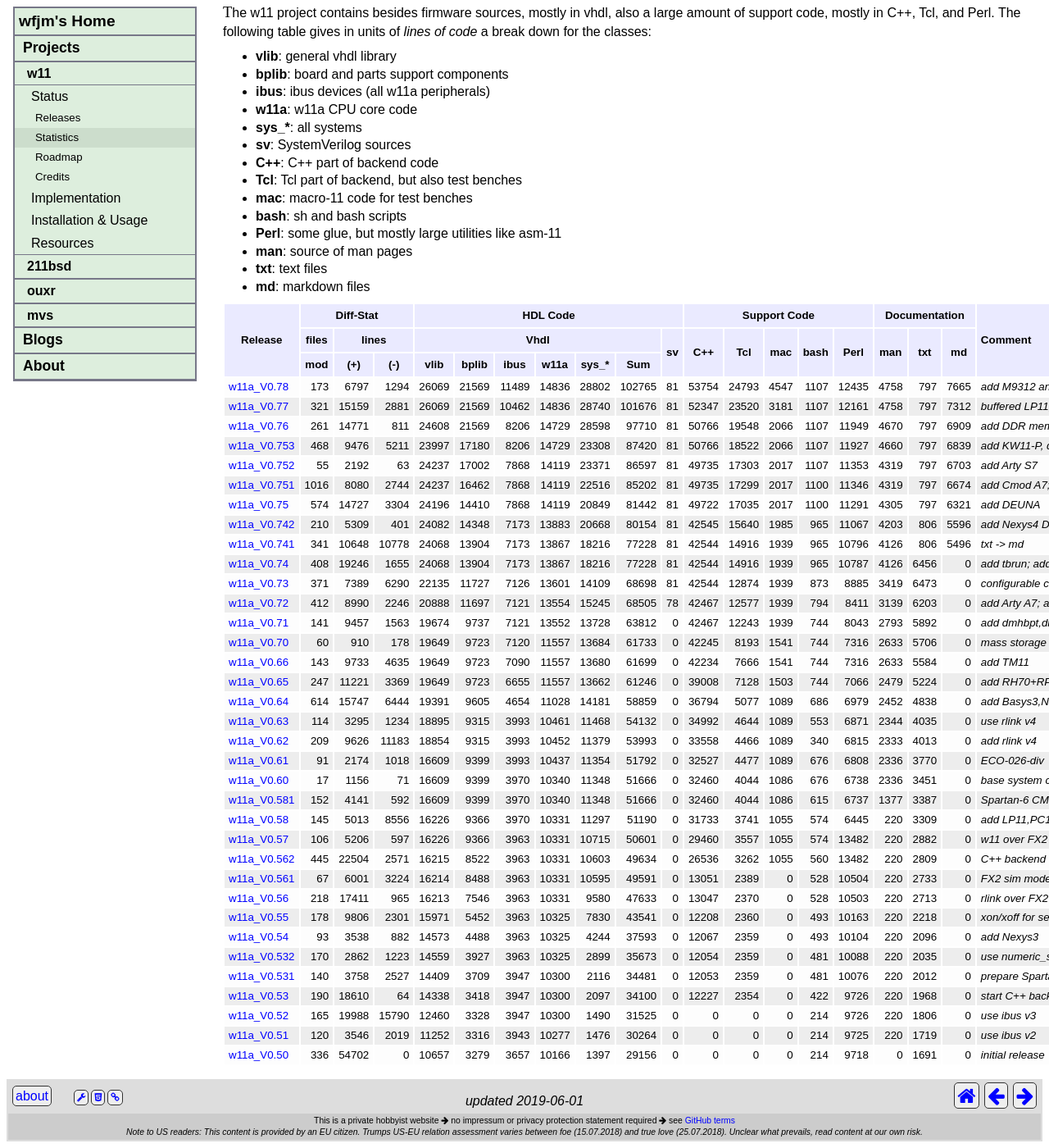
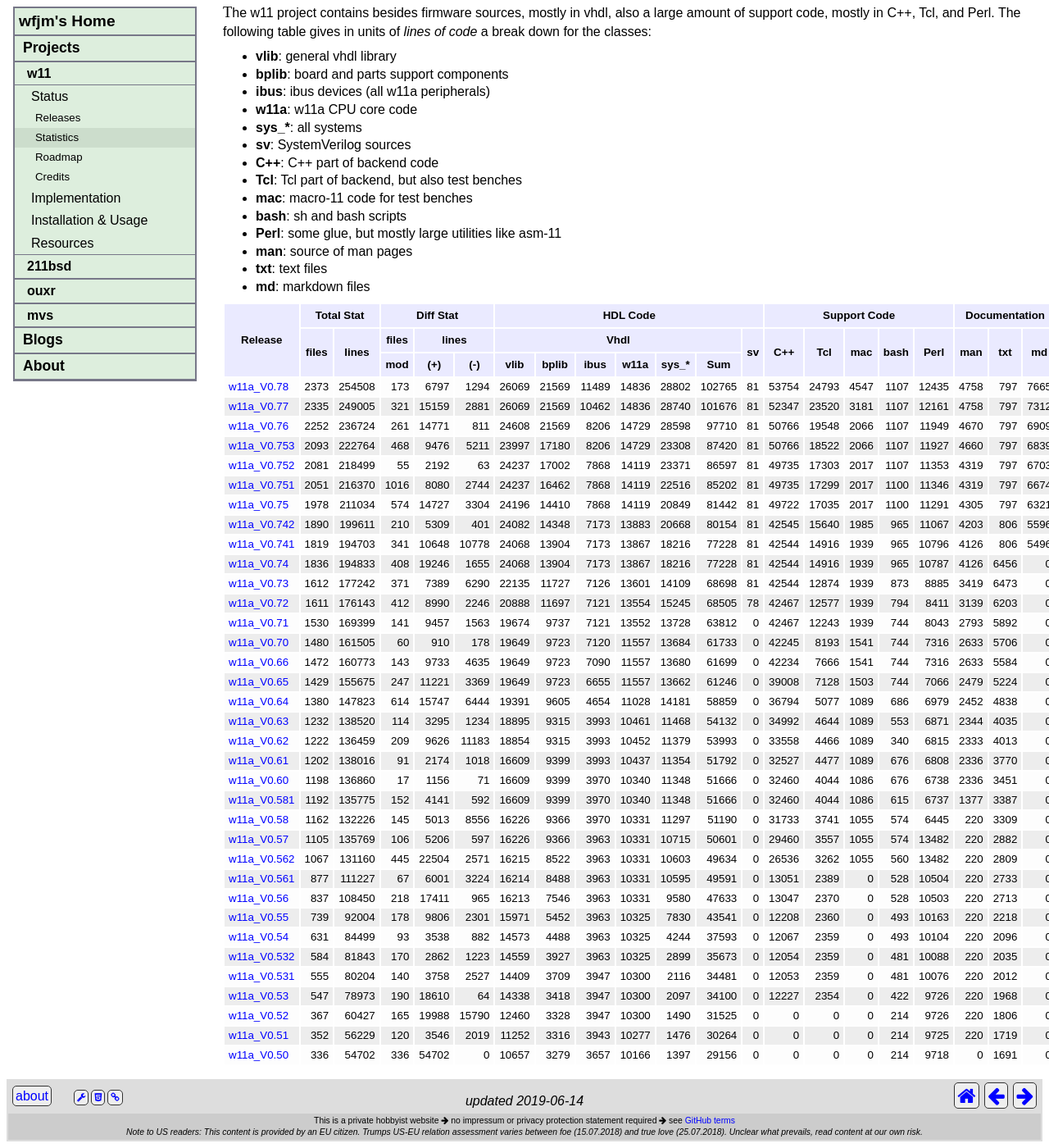
Before and after one commit to wfjm/wfjm.github.io, a Jekyll site: the page built from home/w11/proj/statistics.html, in a window 1280 px wide and 1400 px high, scrolled down 187 px. Shown: the whole window at 82% size. Built offline with Jekyll 4.4.1, drawn with Linux system fonts in a browser that asks for light colours.

Commit message:
add total stats to w11 release statistics

```diff
--- a/home/w11/proj/statistics.html
+++ b/home/w11/proj/statistics.html
@@ -2,216 +2,251 @@
 title: "Statistics"
 #
 my:
-  changedate: 2019-06-01
+  changedate: 2019-06-14
 #
   w11_tag:  https://github.com/wfjm/w11/releases/tag
 #
   stat:
   - tag: w11a_V0.78
+    tot: [2373, 254508]
     dif: [ 173,  6797, 1294]
     lan: [102765,    81, 53754, 24793,  4547,  1107, 12435,  4758,   797,  7665]
     vhd: [ 26069, 21569, 11489, 14836, 28802,102765]
     com: add M9312 and DZ11
 
   - tag: w11a_V0.77
+    tot: [2335, 249005]
     dif: [ 321, 15159, 2881]
     lan: [101676,    81, 52347, 23520,  3181,  1107, 12161,  4758,   797,  7312]
     vhd: [ 26069, 21569, 10462, 14836, 28740,101676]
     com: buffered LP11,PC11,DL11
 
   - tag: w11a_V0.76
+    tot: [2252, 236724]
     dif: [ 261, 14771, 811]
     lan: [ 97710,    81, 50766, 19548,  2066,  1107, 11949,  4670,   797,  6909]
     vhd: [ 24608, 21569,  8206, 14729, 28598, 97710]
     com: add DDR memory via MIG support
 
   - tag: w11a_V0.753
+    tot: [2093, 222764]
     dif: [ 468,  9476,  5211]
     lan: [ 87420,    81, 50766, 18522,  2066,  1107, 11927,  4660,   797,  6839]
     vhd: [ 23997, 17180,  8206, 14729, 23308, 87420]
     com: add KW11-P, dmpcnt, ram disk
 
   - tag: w11a_V0.752
+    tot: [2081, 218499]
     dif: [  55,  2192,    63]
     lan: [ 86597,    81, 49735, 17303,  2017,  1107, 11353,  4319,   797,  6703]
     vhd: [ 24237, 17002,  7868, 14119, 23371, 86597]
     com: add Arty S7
 
   - tag: w11a_V0.751
+    tot: [2051, 216370]
     dif: [1016,  8080,  2744]
     lan: [ 85202,    81, 49735, 17299,  2017,  1100, 11346,  4319,   797,  6674]
     vhd: [ 24237, 16462,  7868, 14119, 22516, 85202]
     com: add Cmod A7; GPL v3
 
   - tag: w11a_V0.75
+    tot: [1978, 211034]
     dif: [ 574, 14727,  3304]
     lan: [ 81442,    81, 49722, 17035,  2017,  1100, 11291,  4305,   797,  6321]
     vhd: [ 24196, 14410,  7868, 14119, 20849, 81442]
     com: add DEUNA
 
   - tag: w11a_V0.742
+    tot: [1890, 199611]
     dif: [ 210,  5309,   401]
     lan: [ 80154,    81, 42545, 15640,  1985,   965, 11067,  4203,   806,  5596]
     vhd: [ 24082, 14348,  7173, 13883, 20668, 80154]
     com: add Nexys4 DDR
 
   - tag: w11a_V0.741
+    tot: [1819, 194703]
     dif: [ 341, 10648, 10778]
     lan: [ 77228,    81, 42544, 14916,  1939,   965, 10796,  4126,   806,  5496]
     vhd: [ 24068, 13904,  7173, 13867, 18216, 77228]
     com: txt -> md
 
   - tag: w11a_V0.74
+    tot: [1836, 194833]
     dif: [ 408, 19246,  1655]
     lan: [ 77228,    81, 42544, 14916,  1939,   965, 10787,  4126,  6456,     0]
     vhd: [ 24068, 13904,  7173, 13867, 18216, 77228]
     com: add tbrun; add tst_sram
 
   - tag: w11a_V0.73
+    tot: [1612, 177242]
     dif: [ 371,  7389,  6290]
     lan: [ 68698,    81, 42544, 12874,  1939,   873,  8885,  3419,  6473,     0]
     vhd: [ 22135, 11727,  7126, 13601, 14109, 68698]
     com: configurable cache
 
   - tag: w11a_V0.72
+    tot: [1611, 176143]
     dif: [ 412,  8990,  2246]
     lan: [ 68505,    78, 42467, 12577,  1939,   794,  8411,  3139,  6203,     0]
     vhd: [ 20888, 11697,  7121, 13554, 15245, 68505]
     com: add Arty A7; add xsim
 
   - tag: w11a_V0.71
+    tot: [1530, 169399]
     dif: [ 141,  9457,  1563]
     lan: [ 63812,     0, 42467, 12243,  1939,   744,  8043,  2793,  5892,     0]
     vhd: [ 19674,  9737,  7121, 13552, 13728, 63812]
     com: add dmhbpt,dmscnt,dmcmon
 
   - tag: w11a_V0.70
+    tot: [1480, 161505]
     dif: [  60,   910,   178]
     lan: [ 61733,     0, 42245,  8193,  1541,   744,  7316,  2633,  5706,     0]
     vhd: [ 19649,  9723,  7120, 11557, 13684, 61733]
     com: mass storage complete
 
   - tag: w11a_V0.66
+    tot: [1472, 160773]
     dif: [ 143,  9733,  4635]
     lan: [ 61699,     0, 42234,  7666,  1541,   744,  7316,  2633,  5584,     0]
     vhd: [ 19649,  9723,  7090, 11557, 13680, 61699]
     com: add TM11
 
   - tag: w11a_V0.65
+    tot: [1429, 155675]
     dif: [ 247, 11221,  3369]
     lan: [ 61246,     0, 39008,  7128,  1503,   744,  7066,  2479,  5224,     0]
     vhd: [ 19649,  9723,  6655, 11557, 13662, 61246]
     com: add RH70+RP/RM
 
   - tag: w11a_V0.64
+    tot: [1380, 147823]
     dif: [ 614, 15747,  6444]
     lan: [ 58859,     0, 36794,  5077,  1089,   686,  6979,  2452,  4838,     0]
     vhd: [ 19391,  9605,  4654, 11028, 14181, 58859]
     com: add Basys3,Nexys4; RL11
 
   - tag: w11a_V0.63
+    tot: [1232, 138520]
     dif: [ 114,  3295,  1234]
     lan: [ 54132,     0, 34992,  4644,  1089,   553,  6871,  2344,  4035,     0]
     vhd: [ 18895,  9315,  3993, 10461, 11468, 54132]
     com: use rlink v4
 
   - tag: w11a_V0.62
+    tot: [1222, 136459]
     dif: [ 209,  9626, 11183]
     lan: [ 53993,     0, 33558,  4466,  1089,   340,  6815,  2333,  4013,     0]
     vhd: [ 18854,  9315,  3993, 10452, 11379, 53993]
     com: add rlink v4
 
   - tag: w11a_V0.61
+    tot: [1202, 138016]
     dif: [  91,  2174,  1018]
     lan: [ 51792,     0, 32527,  4477,  1089,   676,  6808,  2336,  3770,     0]
     vhd: [ 16609,  9399,  3993, 10437, 11354, 51792]
     com: ECO-026-div
 
   - tag: w11a_V0.60
+    tot: [1198, 136860]
     dif: [  17,  1156,    71]
     lan: [ 51666,     0, 32460,  4044,  1086,   676,  6738,  2336,  3451,     0]
     vhd: [ 16609,  9399,  3970, 10340, 11348, 51666]
     com: base system complete
 
   - tag: w11a_V0.581
+    tot: [1192, 135775]
     dif: [ 152,  4141,   592]
     lan: [ 51666,     0, 32460,  4044,  1086,   615,  6737,  1377,  3387,     0]
     vhd: [ 16609,  9399,  3970, 10340, 11348, 51666]
     com: Spartan-6 CMT support
 
   - tag: w11a_V0.58
+    tot: [1162, 132226]
     dif: [ 145,  5013,  8556]
     lan: [ 51190,     0, 31733,  3741,  1055,   574,  6445,   220,  3309,     0]
     vhd: [ 16226,  9366,  3970, 10331, 11297, 51190]
     com: add LP11,PC11; retire pi_rri
 
   - tag: w11a_V0.57
+    tot: [1105, 135769]
     dif: [ 106,  5206,   597]
     lan: [ 50601,     0, 29460,  3557,  1055,   574, 13482,   220,  2882,     0]
     vhd: [ 16226,  9366,  3963, 10331, 10715, 50601]
     com: w11 over FX2
 
   - tag: w11a_V0.562
+    tot: [1067, 131160]
     dif: [ 445, 22504,  2571]
     lan: [ 49634,     0, 26536,  3262,  1055,   560, 13482,   220,  2809,     0]
     vhd: [ 16215,  8522,  3963, 10331, 10603, 49634]
     com: C++ backend functional; add asm-11
 
   - tag: w11a_V0.561
+    tot: [ 877, 111227]
     dif: [  67,  6001,  3224]
     lan: [ 49591,     0, 13051,  2389,     0,   528, 10504,   220,  2733,     0]
     vhd: [ 16214,  8488,  3963, 10331, 10595, 49591]
     com: FX2 sim model
 
   - tag: w11a_V0.56
+    tot: [ 837, 108450]
     dif: [ 218, 17411,   965]
     lan: [ 47633,     0, 13047,  2370,     0,   528, 10503,   220,  2713,     0]
     vhd: [ 16213,  7546,  3963, 10331,  9580, 47633]
     com: rlink over FX2
 
   - tag: w11a_V0.55
+    tot: [ 739,  92004]
     dif: [ 178,  9806,  2301]
     lan: [ 43541,     0, 12208,  2360,     0,   493, 10163,   220,  2218,     0]
     vhd: [ 15971,  5452,  3963, 10325,  7830, 43541]
     com: xon/xoff for serport
 
   - tag: w11a_V0.54
+    tot: [ 631,  84499]
     dif: [  93,  3538,   882]
     lan: [ 37593,     0, 12067,  2359,     0,   493, 10104,   220,  2096,     0]
     vhd: [ 14573,  4488,  3963, 10325,  4244, 37593]
     com: add Nexys3
 
   - tag: w11a_V0.532
+    tot: [ 584,  81843]
     dif: [ 170,  2862,  1223]
     lan: [ 35673,     0, 12054,  2359,     0,   481, 10088,   220,  2035,     0]
     vhd: [ 14559,  3927,  3963, 10325,  2899, 35673]
     com: use numeric_std
 
   - tag: w11a_V0.531
+    tot: [ 555,  80204]
     dif: [ 140,  3758,  2527]
     lan: [ 34481,     0, 12053,  2359,     0,   481, 10076,   220,  2012,     0]
     vhd: [ 14409,  3709,  3947, 10300,  2116, 34481]
     com: prepare Spartan-6 and FX2 USB
 
   - tag: w11a_V0.53
+    tot: [ 547,  78973]
     dif: [ 190, 18610,    64]
     lan: [ 34100,     0, 12227,  2354,     0,   422,  9726,   220,  1968,     0]
     vhd: [ 14338,  3418,  3947, 10300,  2097, 34100]
     com: start C++ backend
 
   - tag: w11a_V0.52
+    tot: [ 367,  60427]
     dif: [ 165, 19988, 15790]
     lan: [ 31525,     0,     0,     0,     0,   214,  9726,   220,  1806,     0]
     vhd: [ 12460,  3328,  3947, 10300,  1490, 31525]
     com: use ibus v3
 
   - tag: w11a_V0.51
+    tot: [ 352,  56229]
     dif: [ 120,  3546,  2019]
     lan: [ 30264,     0,     0,     0,     0,   214,  9725,   220,  1719,     0]
     vhd: [ 11252,  3316,  3943, 10277,  1476, 30264]
     com: use ibus v2
 
   - tag: w11a_V0.50
+    tot: [ 336,  54702]
     dif: [ 336, 54702,     0]
     lan: [ 29156,     0,     0,     0,     0,   214,  9718,     0,  1691,     0]
     vhd: [ 10657,  3279,  3657, 10166,  1397, 29156]
@@ -249,13 +284,16 @@ break down for the classes:
   <thead>
     <tr>
       <th class="va-middle ha-center" rowspan="3"><b>Release</b></th>
-      <th class="va-middle ha-center" colspan="3"><b>Diff-Stat</b></th>
+      <th class="va-middle ha-center" colspan="2"><b>Total Stat</b></th>
+      <th class="va-middle ha-center" colspan="3"><b>Diff Stat</b></th>
       <th class="va-middle ha-center" colspan="7"><b>HDL Code</b></th>
       <th class="va-middle ha-center" colspan="5"><b>Support Code</b></th>
       <th class="va-middle ha-center" colspan="3"><b>Documentation</b></th>
       <th class="va-middle ha-left"   rowspan="3"><b>Comment</b></th>
     </tr>
     <tr>
+      <th class="va-middle ha-center" rowspan="2"><b>files</b></th>
+      <th class="va-middle ha-center" rowspan="2"><b>lines</b></th>
       <th class="va-middle ha-center" rowspan="1"><b>files</b></th>
       <th class="va-middle ha-center" colspan="2"><b>lines</b></th>
       <th class="va-top    ha-center" colspan="6"><b>Vhdl</b></th>
@@ -288,6 +326,9 @@ break down for the classes:
       <td class="va-top nowrap"><a href="{{page.my.w11_tag}}/{{row.tag}}">
           {{row.tag}}</a>
       </td>
+      {% for cnt in row.tot %}
+        <td class="va-top ha-right nowrap"> {{cnt}} </td>
+      {% endfor %}
       {% for cnt in row.dif %}
         <td class="va-top ha-right nowrap"> {{cnt}} </td>
       {% endfor %}
```
